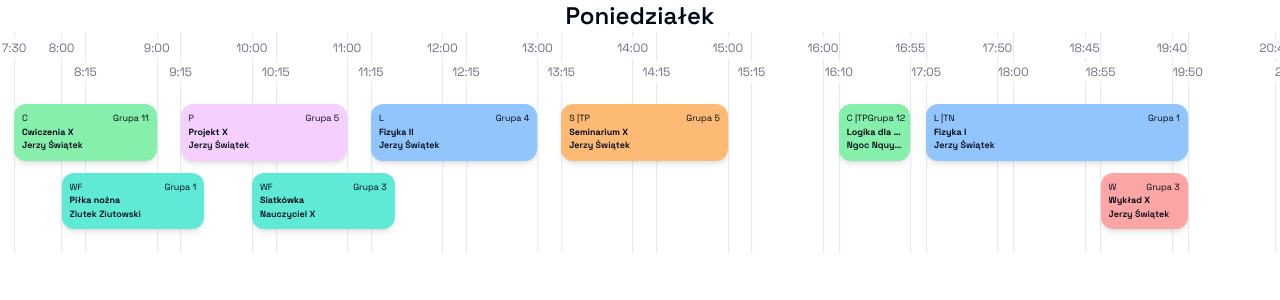
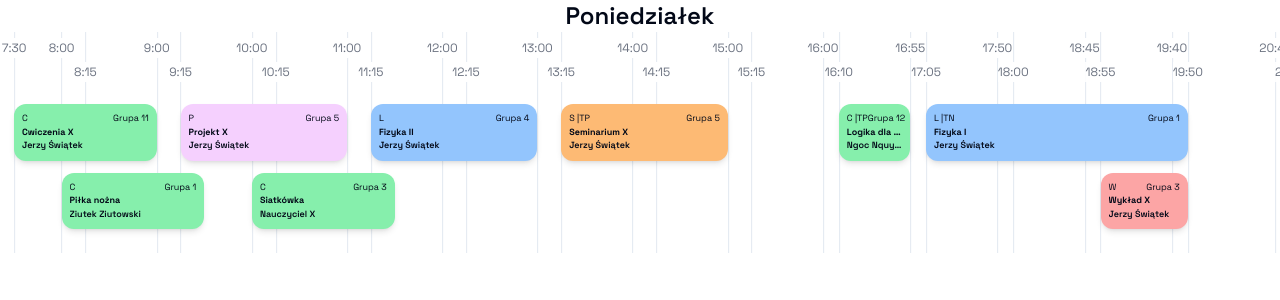
Before and after one commit to Solvro/web-planer, a Next.js app: page /schedule in a window 1280 px wide. Shown: the top 300 px of the page. Built offline with nearby package versions, Linux system fonts and the light colour scheme.

Commit message:
fix: changed classes types

```diff
--- a/src/components/ClassBlock.tsx
+++ b/src/components/ClassBlock.tsx
@@ -6,7 +6,6 @@ const typeClasses = {
   C: "bg-green-300",
   S: "bg-orange-300",
   P: "bg-fuchsia-200",
-  WF: "bg-teal-300",
 } as const;
 
 function calculatePosition(startTime: string, endTime: string) {
@@ -30,7 +29,7 @@ const ClassBlock = (props: {
   courseName: string;
   lecturer: string;
   week: "TN" | "TP" | "";
-  courseType: "W" | "L" | "C" | "S" | "P" | "WF";
+  courseType: "W" | "L" | "C" | "S" | "P";
 }) => {
   const position = calculatePosition(props.startTime, props.endTime);
   const [startGrid, durationSpan] = position;
--- a/src/lib/types.ts
+++ b/src/lib/types.ts
@@ -11,5 +11,5 @@ export interface ClassBlockProps {
   courseName: string;
   lecturer: string;
   week: "TN" | "TP" | "";
-  courseType: "W" | "L" | "C" | "S" | "P" | "WF";
+  courseType: "W" | "L" | "C" | "S" | "P";
 }
--- a/src/pages/schedule.tsx
+++ b/src/pages/schedule.tsx
@@ -79,7 +79,7 @@ const mockFootball = {
   courseName: "Piłka nożna",
   lecturer: "Ziutek Ziutowski",
   week: "",
-  courseType: "WF",
+  courseType: "C",
 } satisfies ClassBlockProps;
 const mockSpanish = {
   startTime: "21:00",
@@ -98,7 +98,7 @@ const mockVoleyball = {
   courseName: "Siatkówka",
   lecturer: "Nauczyciel X",
   week: "",
-  courseType: "WF",
+  courseType: "C",
 } satisfies ClassBlockProps;
 const mondaySchedule = [
   mockL,
```
